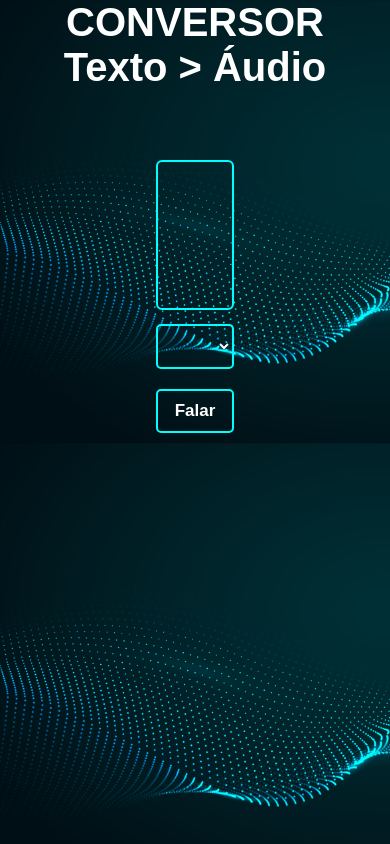
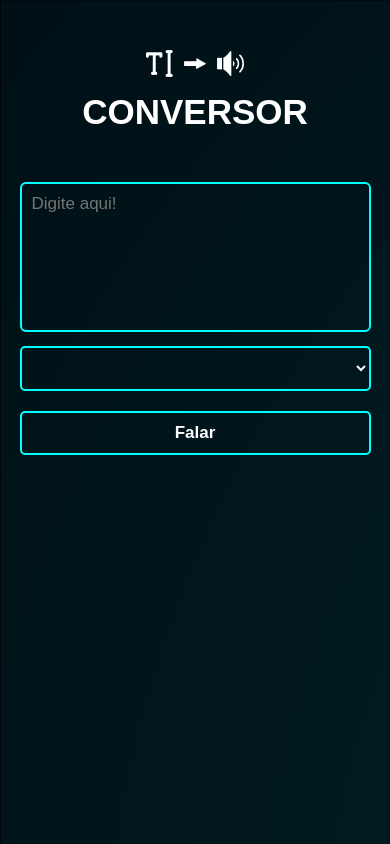
Before and after one commit to MercurialBR/Conversor_texto-audio, a plain HTML site: page index.html in a window 390 px wide. Drawn offline with Linux system fonts and the light colour scheme.

Commit message:
inserindo media queries

```diff
--- a/index.html
+++ b/index.html
@@ -11,12 +11,12 @@
 
 <body>
     <header>
-        <h1> CONVERSOR<p></p>
-            Texto > Áudio </h1>
+        <img src="assets/icon_t-s.png" alt="icon texto para voz">
+        <h1> CONVERSOR </h1>
     </header>
 
     <main>
-        <textarea id="textarea"></textarea>
+        <textarea id="textarea" placeholder="Digite aqui!"></textarea>
         <select id="voices"></select>
         <button id="button"> Falar </button>
     </main>
--- a/style.css
+++ b/style.css
@@ -8,7 +8,7 @@
 
 h1 {
     text-align: center;
-    font-size: 40px;
+    font-size: 35px;
     color: #FFF;
 }
 
@@ -23,7 +23,17 @@ body {
 }
 
 header {
-    margin-bottom: 70px;
+    display: flex;
+    flex-direction: column;
+    justify-content: center;
+    align-items: center;
+    margin: 50px 0;
+}
+
+header img {
+    width: 25%;
+    height: auto;
+    margin-bottom: 15px;
 }
 
 main {
@@ -70,3 +80,28 @@ select:disabled,
 button:disabled {
     opacity: .1;
 }
+
+@media screen and (max-width: 1279px) {
+	body {
+        background-size: auto;
+	}
+}
+
+@media (min-width: 1024px) and (max-width: 1919px) {
+	main {
+        width: 30%;
+        height: auto;
+    }
+}
+@media (min-width: 768px) and (max-width: 1023px) {
+	main {
+        width: 50%;
+        height: auto;
+    }
+}
+@media (min-width: 350px) and (max-width: 767px) {
+	main {
+        width: 90%;
+        height: auto;
+    }
+}
```
Also changed, not shown: assets/icon_t-s.png (added).
